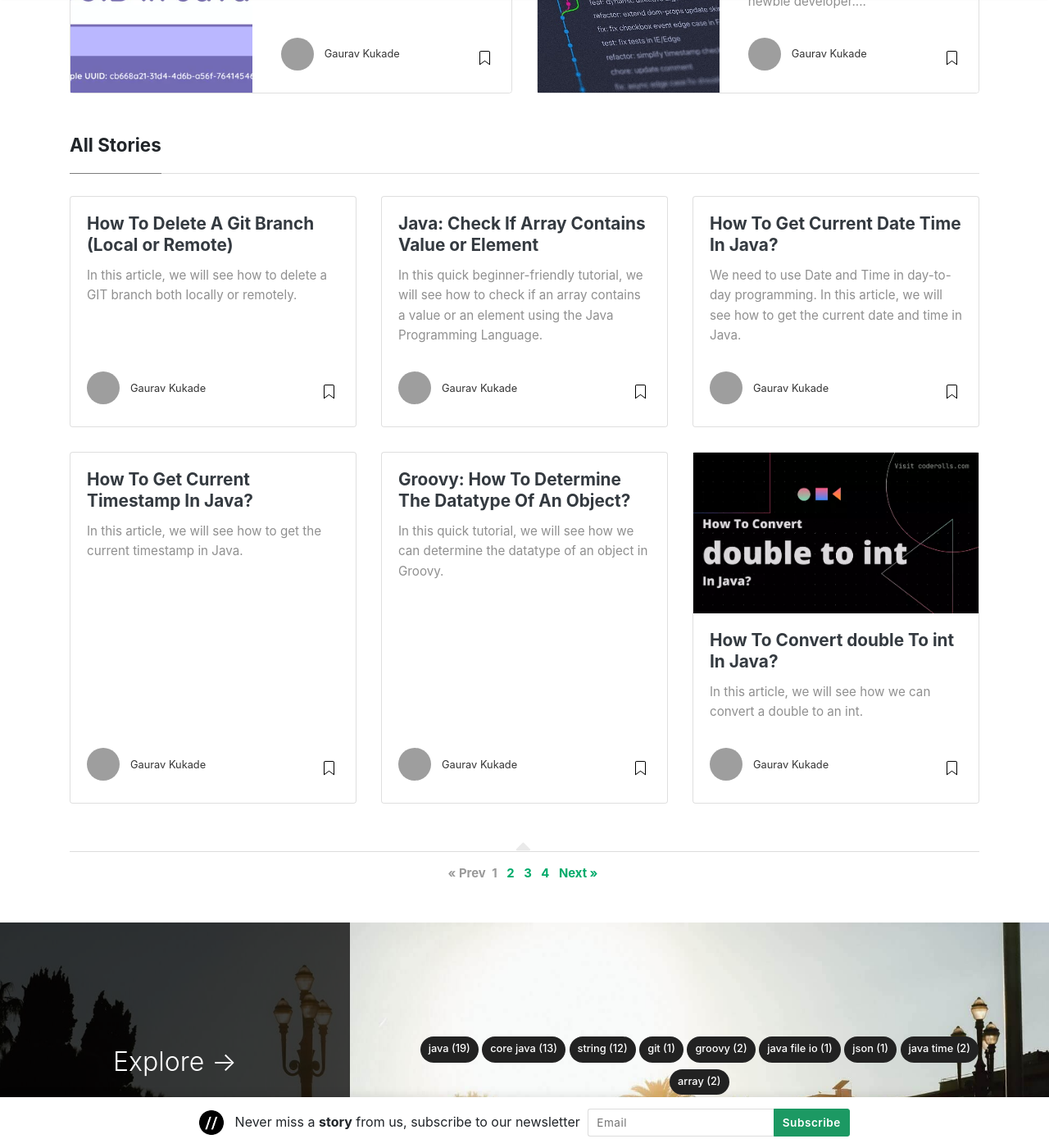
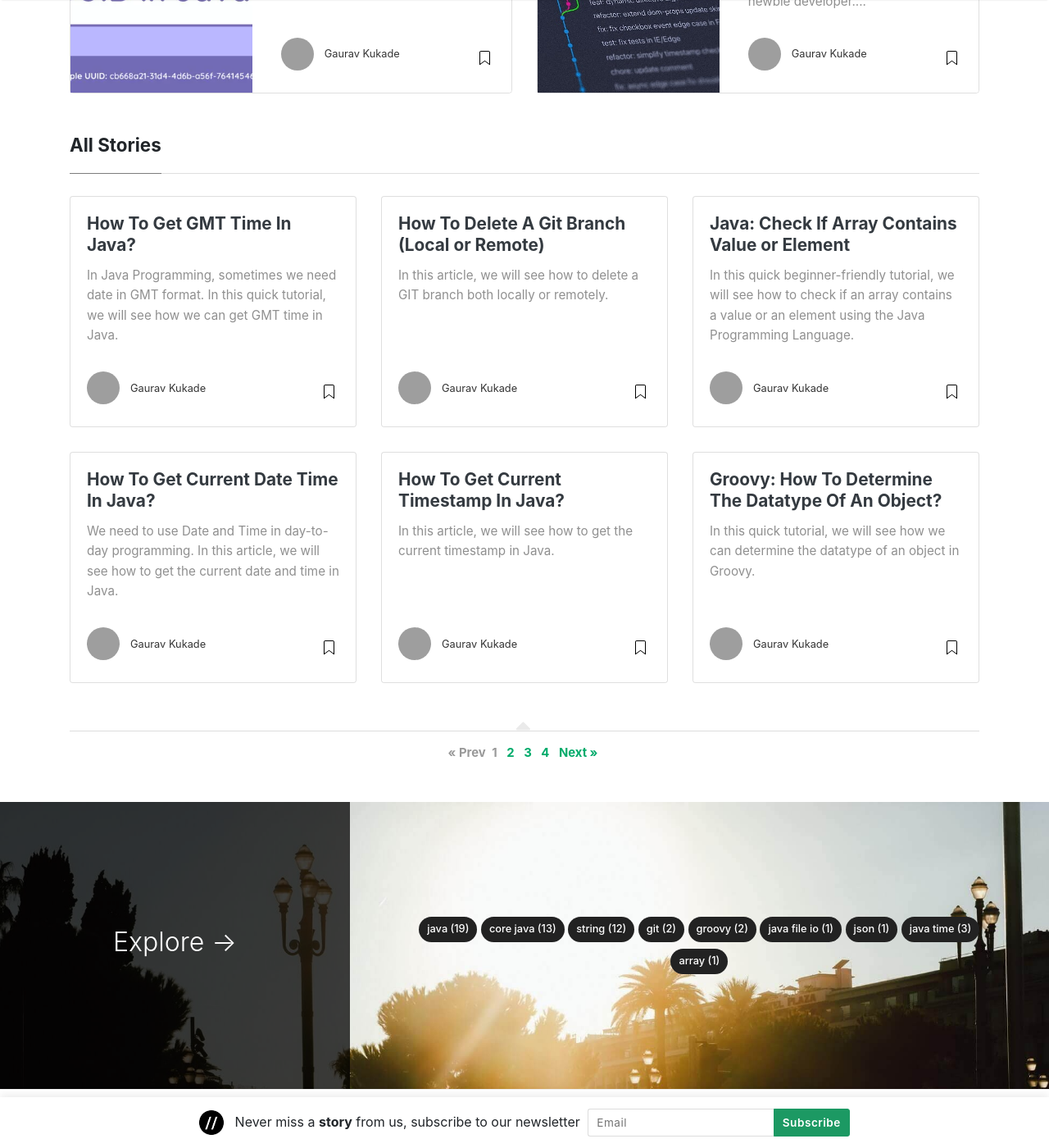
Before and after one commit to coderolls/coderolls-blog, a Jekyll site: the page built from index.html, in a window 1280 px wide and 1400 px high, scrolled down 484 px, cut to the strip 0-1400 px from the top of the window. Shown: the whole strip at 82% size. Built offline with Jekyll 4.4.1, drawn with Linux system fonts in a browser that asks for light colours; nearby versions of some CDN libraries; the list of posts is cut into pages by our own code; some of the changed lines change nothing that is shown; grey boxes are pictures that could not be loaded.

Commit message:
Add a blogpost - How to get GMT time in java

````diff
--- a/_posts/git/2021-05-18-delete-a-git-branch-local-or-remote.md
+++ b/_posts/git/2021-05-18-delete-a-git-branch-local-or-remote.md
@@ -2,7 +2,7 @@
 layout: post
 title: "How To Delete A Git Branch (Local or Remote)"
 author: gaurav
-categories: [Java, Array]
+categories: [GIT]
 description: "In this article, we will see how to delete a Git Branch both locally or remotely."
 ---
 In this article, we will see how to delete a GIT branch both locally or remotely.
--- /dev/null
+++ b/_posts/java-time/2021-08-29-how-to-get-gmt-time-in-java.md
@@ -0,0 +1,73 @@
+---
+layout: post
+title: "How To Get GMT Time In Java?"
+author: gaurav
+categories: [Java, Java Time]
+description: "In this article, we will see how we can get GMT time in Java."
+---
+
+In Java Programming, sometimes we need date in GMT format. In this quick tutorial, we will see how we can get GMT time in Java.
+
+We will be using the `ZonedDateTime` class to get the GMT. We can get any zone time using the `ZonedDateTime` class. You can <a target="_blank" href="https://coderolls.com/get-current-date-time-in-java/">see this article</a> to learn more about it.
+
+I have given a java program below, it has the `getGMTTime()` method. This method receives the Date object (java.util.Date) and returns a GMT string.
+
+```java
+package com.coderolls.examples;
+
+import java.time.Instant;
+import java.time.ZoneOffset;
+import java.time.ZonedDateTime;
+import java.time.format.DateTimeFormatter;
+import java.util.Date;
+/**
+ * A Java Program to get time in GMT
+ *
+ * @author Gaurav Kukade at coderolls.com
+ *
+ */
+public class GMTTimeExample {
+
+	public static void main(String[] args) {
+
+		Date date = new Date();
+		String gmtTime = getGMTTime(date);
+		System.out.println("Print time in GMT: "+gmtTime);
+
+	}
+
+	/**
+	 * A method to return GMT time string
+	 * @param date
+	 * @return
+	 */
+	public static String getGMTTime(Date date) {
+
+		DateTimeFormatter customFormatter = DateTimeFormatter.ofPattern("MM/dd/yyyy HH:mm:ss O");
+		Instant instant = date.toInstant();
+		ZonedDateTime zonedDateTime = instant.atZone(ZoneOffset.UTC);
+		return customFormatter.format(zonedDateTime);
+
+	}
+}
+```
+
+In the above program, we have used the <a target="_blank" href="https://docs.oracle.com/javase/8/docs/api/java/time/format/DateTimeFormatter.html">DateTimeFormatter</a>. You can check its various patterns in the <a target="_blank" href="https://docs.oracle.com/javase/8/docs/api/java/time/format/DateTimeFormatter.html">documentation</a>.
+
+If you are looking to get the current timestamp in java, you can visit this article <a target="_blank" href="https://coderolls.com/how-to-get-current-timestamps-in-java/">How To Get Current Timestamp In Java?</a>.
+
+You can check my YouTube channel [here](https://www.youtube.com/channel/UCl31HHUdQbSHOQfc9L-wo3w).
+
+### Related Articles
+
+- [How To Get Current Timestamp In Java?](https://coderolls.com/how-to-get-current-timestamps-in-java/)
+
+-   [How To Convert An Integer To String In Java](https://coderolls.com/convert-int-to-string/)
+
+-   [How to convert String to Integer in Java](https://coderolls.com/convert-string-to-int/)
+
+-   [How To Convert StringBuilder To String In Java?](https://coderolls.com/convert-stringbuilder-to-string-in-java/)
+
+-   [How Do I Compare Strings In Java](https://coderolls.com/compare-strings-in-java/)
+
+-   [How To Reverse A String In Java (5 ways)](https://coderolls.com/reverse-a-string-in-java/)
````
